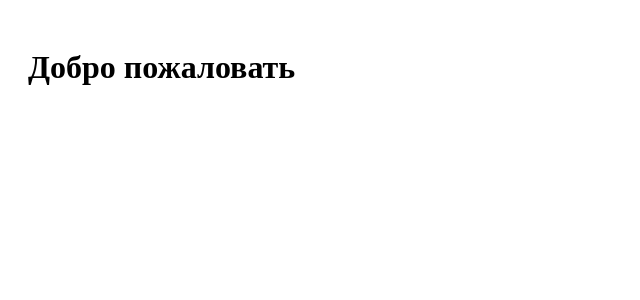
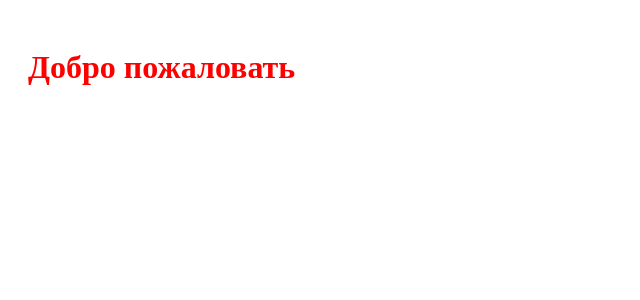
Before and after one commit to azatylnikova/Vue3, a Vue app: page /users in a window 1280 px wide. Shown: the top 300 px of the page, without its empty margins (0-640 px from the left). Built offline with nearby package versions, Linux system fonts and the light colour scheme.

Commit message:
change color

```diff
--- a/src/pages/Main.vue
+++ b/src/pages/Main.vue
@@ -1,6 +1,6 @@
 <template>
     <div>
-        <h1 style="color: black;">Добро пожаловать </h1>
+        <h1 style="color: red;">Добро пожаловать </h1>
     </div>
 </template>
 
```
